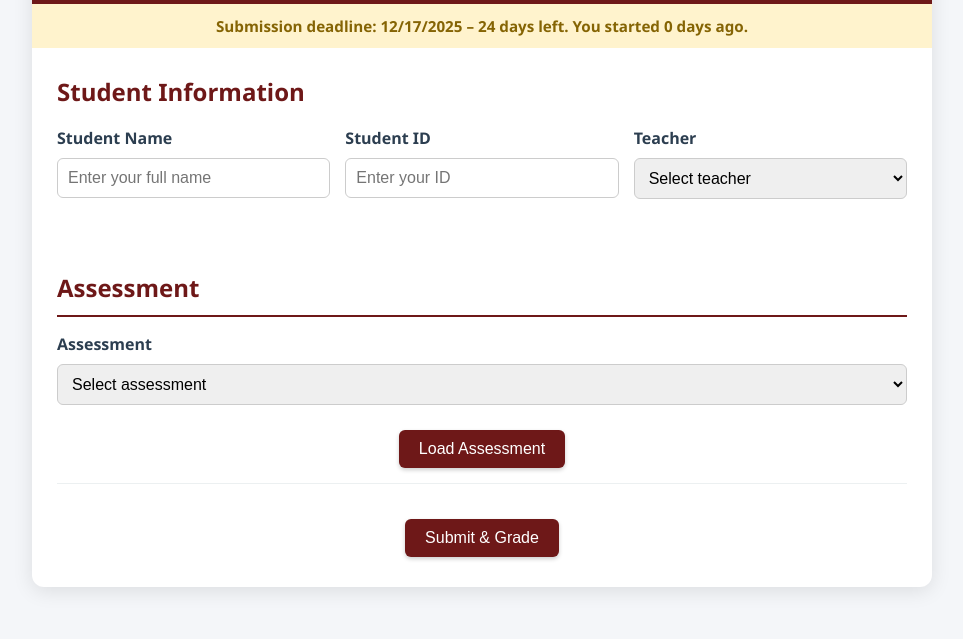
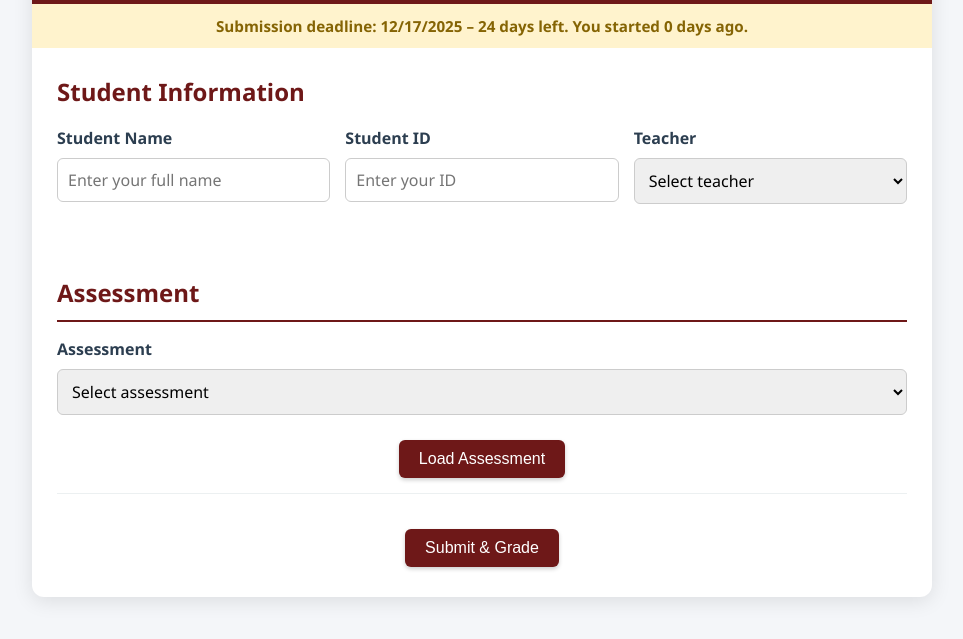
Before and after one commit to pukekohetech/phsbldl1, a plain HTML site: page index.html in a window 1280 px wide. Shown: the part 127-766 px from the top of the page, without its empty margins (158-1121 px from the left). Drawn offline with Linux system fonts and the light colour scheme.

Commit message:
Update styles.css

```diff
--- a/styles.css
+++ b/styles.css
@@ -61,18 +61,25 @@ label{
   font-weight:600;
   color:#2c3e50;
 }
+
+/* --------------------------------------
+   🔥 FIXED: Inputs & Textareas use SAME FONT
+--------------------------------------- */
 input,select,textarea{
   width:100%;
   padding:10px;
   border:1px solid #ccc;
   border-radius:6px;
   font-size:1rem;
+  font-family:inherit;  /* << THIS FIXES YOUR PROBLEM */
+  line-height:1.4;
   transition:border .2s;
 }
+/* -------------------------------------- */
+
 input:focus,select:focus,textarea:focus{
   outline:none;
   border-color:#6e1818;
-  /* Use a subtle maroon glow around focused inputs */
   box-shadow:0 0 0 2px rgba(110,24,24,0.2);
 }
 .locked-msg{
@@ -81,7 +88,6 @@ input:focus,select:focus,textarea:focus{
   margin-top:5px;
 }
 .hidden{display:none}
-/* Assessment section header updated to maroon */
 .assessment h2{
   border-bottom:2px solid #6e1818;
   padding-bottom:8px;
@@ -116,7 +122,6 @@ input:focus,select:focus,textarea:focus{
   border-radius:8px;
   margin:10px 0
 }
-/* Colour-coded marking states */
 .question.correct{
   border-color:#27ae60;
   background:#eafaf1;
@@ -139,7 +144,6 @@ input:focus,select:focus,textarea:focus{
 .question .status.correct{color:#27ae60}
 .question .status.partial{color:#f39c12}
 .question .status.wrong{color:#e74c3c}
-/* Inline hints that appear only under questions */
 .hint-inline{
   margin-top:10px;
   padding:10px;
@@ -152,7 +156,6 @@ input:focus,select:focus,textarea:focus{
 .hint-inline strong{
   font-weight:700;
 }
-/* Toast notification */
 .toast{
   position:fixed;
   bottom:20px;
@@ -244,20 +247,17 @@ input:focus,select:focus,textarea:focus{
 .feedback p{
   margin:3px 0;
 }
-/* Loading text */
 .loading{
   text-align:center;
   padding:10px;
   color:#7f8c8d;
   font-style:italic;
 }
-/* Student info / assessment info layout */
 .form-section{
   margin-top:10px;
   border-top:1px solid #ecf0f1;
   padding-top:10px;
 }
-/* Deadline banner */
 .deadline-banner{
   padding:10px 15px;
   text-align:center;
```
